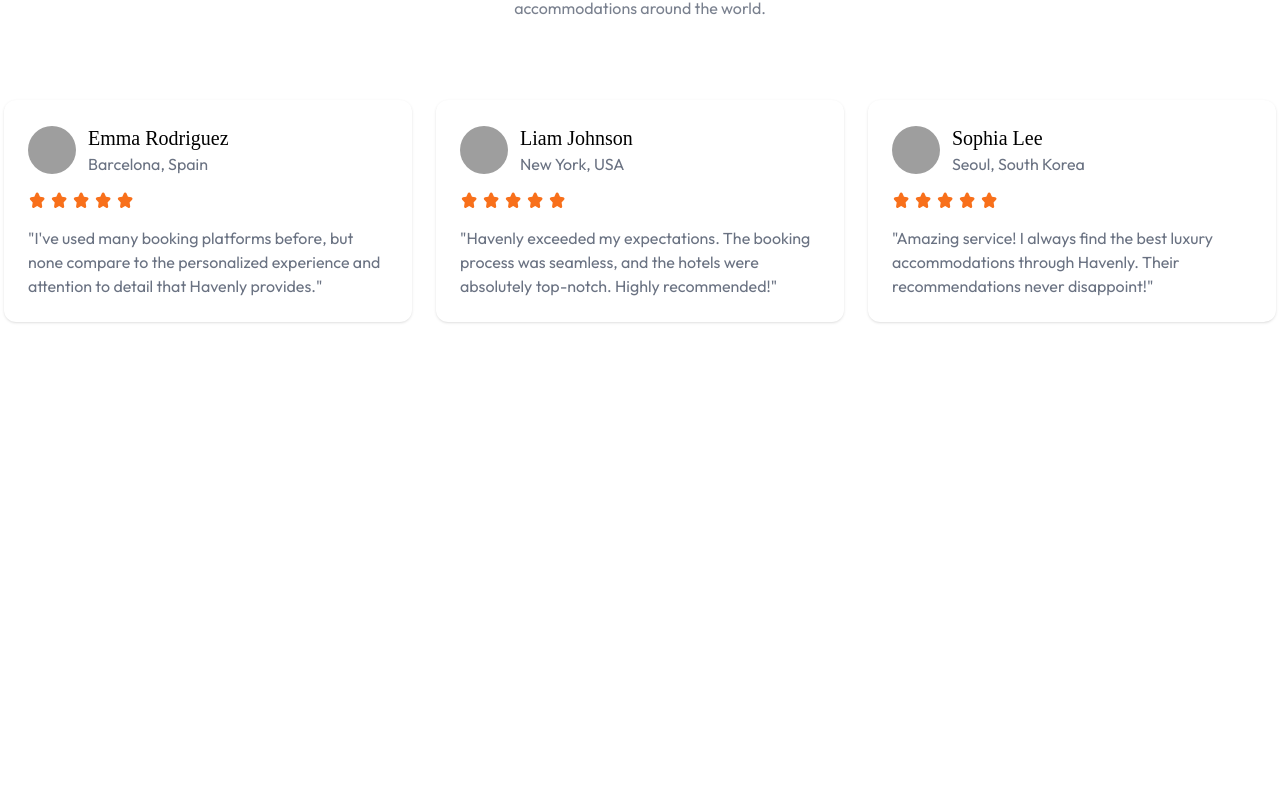
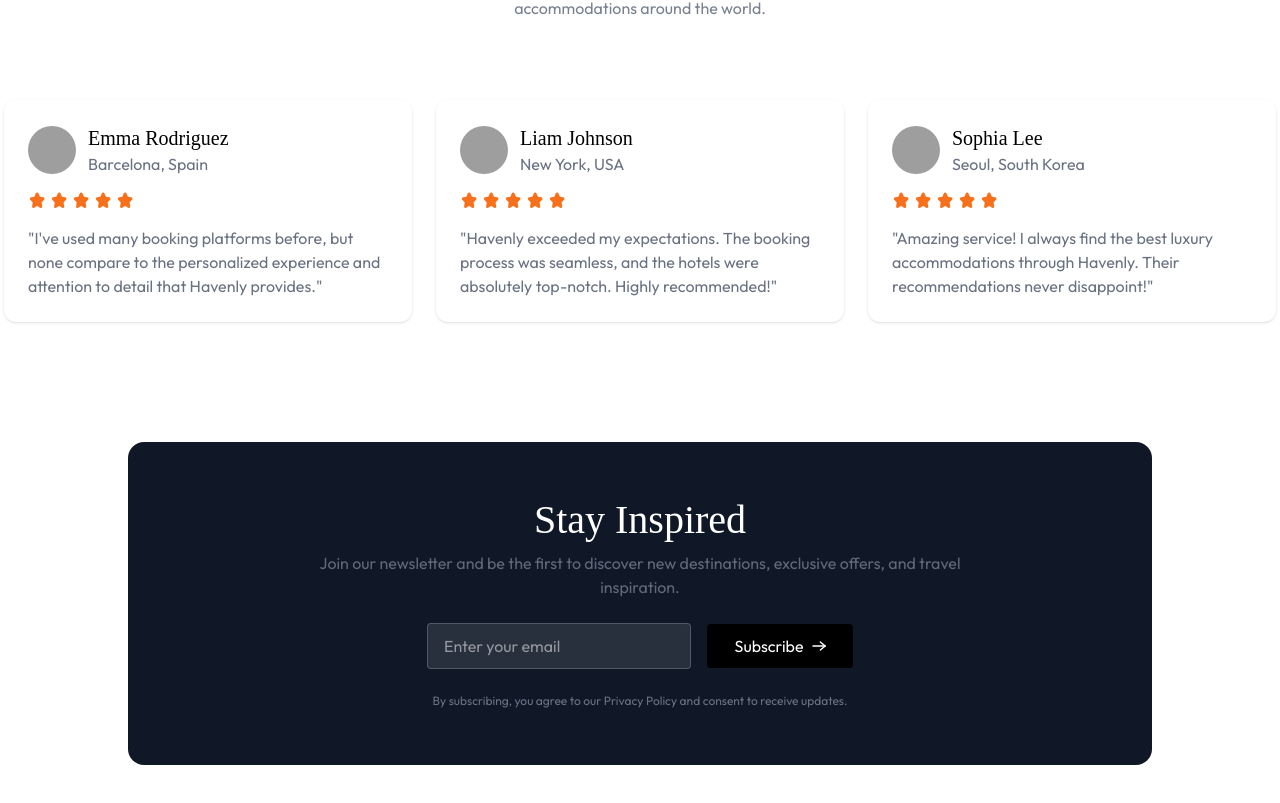
Before and after one commit to DhavitG/Havenly, a React (Vite) app in the folder client/: page / in a window 1280 px wide. Shown: the part 2677-3480 px from the top of the page. Before the commit the page ends 3039 px from the top, so only its background shows below. Built offline with nearby package versions, Linux system fonts and the light colour scheme; no server answers; grey boxes are pictures that could not be loaded; a web font is replaced by a local one.

Commit message:
NewsLetter Component

```diff
--- a/client/pages/Home.jsx
+++ b/client/pages/Home.jsx
@@ -3,6 +3,7 @@
 import FeaturedDestination from "../src/Components/FeaturedDestination";
 import ExclusiveOffers from "../src/Components/ExclusiveOffers";
 import Testimonial from "../src/Components/Testimonial";
+import NewsLetter from "../src/Components/NewsLetter";
 
 function Home() {
   return (
@@ -11,6 +12,7 @@
       <FeaturedDestination />
       <ExclusiveOffers />
       <Testimonial />
+      <NewsLetter />
     </>
   );
 }
--- /dev/null
+++ b/client/src/Components/NewsLetter.jsx
@@ -0,0 +1,36 @@
+import React from "react";
+import Title from "./Title";
+import { assets } from "../assets/assets";
+
+function NewsLetter() {
+  return (
+    <div className="flex flex-col items-center max-w-5xl lg:w-full rounded-2xl px-4 py-12 md:py-14 mx-2 lg:mx-auto my-30 bg-gray-900 text-white">
+      <Title
+        title="Stay Inspired"
+        subtitle="Join our newsletter and be the first to discover new destinations, exclusive offers, and travel inspiration."
+      />
+
+      <div className="flex flex-col md:flex-row items-center justify-center gap-4 mt-6">
+        <input
+          type="text"
+          className="bg-white/10 px-4 py-2.5 border border-white/20 rounded outline-none max-w-66 w-full"
+          placeholder="Enter your email"
+        />
+        <button className="flex items-center justify-center gap-2 group bg-black px-4 md:px-7 py-2.5 rounded active:scale-95 transition-all">
+          Subscribe
+          <img
+            src={assets.arrowIcon}
+            alt="arrow-icon"
+            className="w-3.5 invert group-hover:translate-x-1 transition-all"
+          />
+        </button>
+      </div>
+      <p className="text-gray-500 mt-6 text-xs text-center">
+        By subscribing, you agree to our Privacy Policy and consent to receive
+        updates.
+      </p>
+    </div>
+  );
+}
+
+export default NewsLetter;
```
